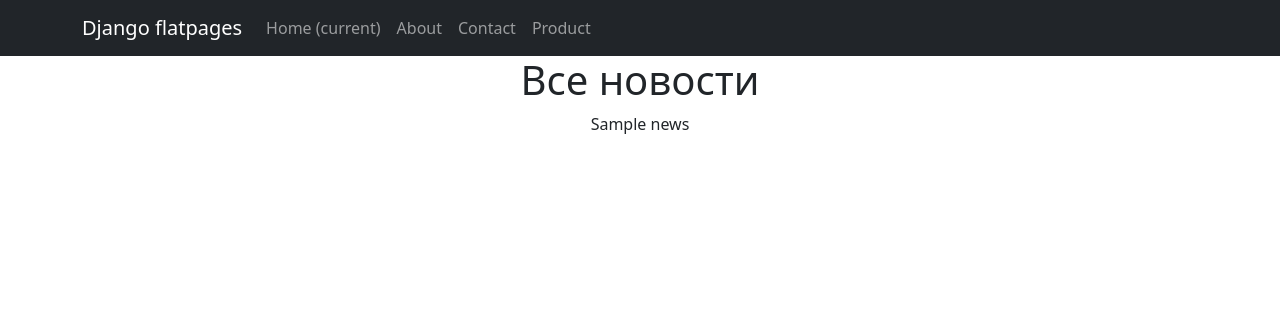
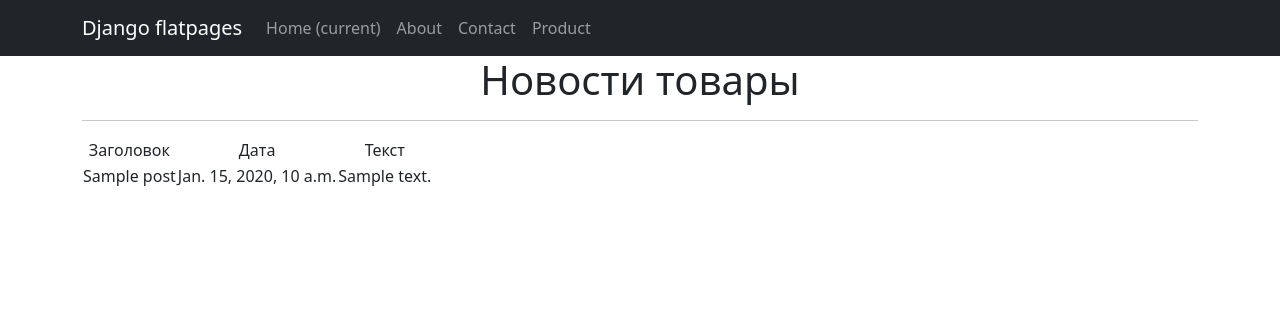
Before and after one commit to 2nky/News_Portal, a Django app: template News_Portal/templates/news.html in a window 1280 px wide. Shown: the top 316 px of the page. Run offline with Django 4.2, Linux system fonts and the light colour scheme; the template is opened without the code that fills it: most values are stand-ins (such as "Sample title", 1, 10 or a date in 2020); some libraries are stand-ins or nearby versions.

Commit message:
Изменение представления на странице

```diff
--- a/News_Portal/templates/news.html
+++ b/News_Portal/templates/news.html
@@ -1,13 +1,29 @@
-<!--  наследуемся от шаблона default.html, который мы создавали для flatpages -->
 {% extends 'flatpages/default.html' %}
 
-<!-- Название у нас будет products -->
 {% block title %}
-Products
+News
 {% endblock title %}
 
-<!-- В контенте на странице мы выводим все товары -->
 {% block content %}
-<h1>Все новости</h1>
-{{ news }}
+   <h1>Новости товары</h1>
+   <hr>
+   {% if news %}
+       <table>
+           <tr>
+               <td>Заголовок</td>
+               <td>Дата</td>
+               <td>Текст</td>
+           </tr>
+           {% for post in news %}
+           <tr>
+               <td>{{ post.title }}</td>
+               <td>{{ post.creation_time }}</td>
+               <td>{{ post.text|truncatechars:20 }}</td>
+           </tr>
+           {% endfor %}
+
+       </table>
+   {% else %}
+       <h2>Новостей нет!</h2>
+   {% endif %}
 {% endblock content %}
--- a/News_Portal/urls.py
+++ b/News_Portal/urls.py
@@ -13,21 +13,20 @@ Including another URLconf
     1. Import the include() function: from django.urls import include, path
     2. Add a URL to urlpatterns:  path('blog/', include('blog.urls'))
 """
-from django.contrib import admin
-from django.urls import path, include
+
+#
+# from django.urls import path
+# from .views import NewsList
+#
+#
+# urlpatterns = [
+#     path("", NewsList.as_view()),
+# ]
 
 from django.urls import path
-
-# Импортируем созданное нами представление
-from .views import NewsList
-
+from .views import NewsList, NewsDetail
 
 urlpatterns = [
-    # path — означает путь.
-    # В данном случае путь ко всем товарам у нас останется пустым,
-    # чуть позже станет ясно почему.
-    # Т.к. наше объявленное представление является классом,
-    # а Django ожидает функцию, нам надо представить этот класс в виде view.
-    # Для этого вызываем метод as_view.
     path("", NewsList.as_view()),
+    path("<int:pk>", NewsDetail.as_view()),
 ]
```
Also changed, not shown: News_Portal/models.py (+5 -2 lines), News_Portal/templates/post.html (+3 -5 lines), News_Portal/views.py (+52 -17 lines), db.sqlite3.
